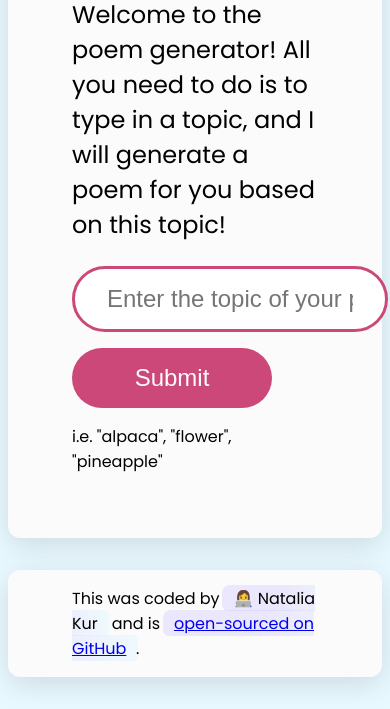
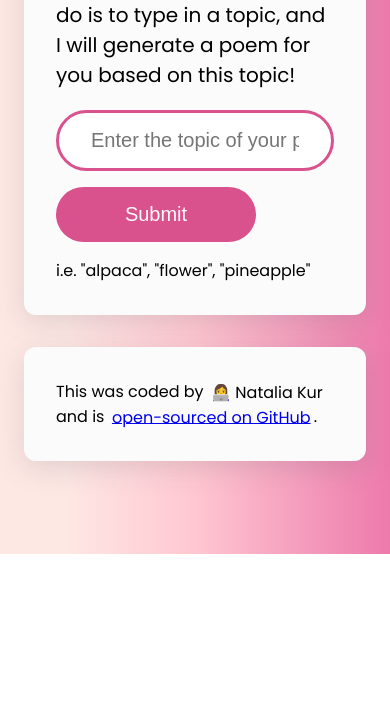
Before and after one commit to Katalia91/poem-generator, a website: page index.html in a window 390 px wide. Shown: the part 290-999 px from the top of the page. After the commit the page ends 844 px from the top, so only its background shows below. Drawn offline with nearby package versions, Linux system fonts and the light colour scheme; a web font is replaced by a local one.

Commit message:
Change color palette and improve responsiveness

```diff
--- a/src/scss/_form.scss
+++ b/src/scss/_form.scss
@@ -1,11 +1,10 @@
 @use "mixins" as *;
 
 form {
-  label,
-  input {
-    font-size: var(--font-size-h4);
+  label {
+    font-size: var(--font-size);
     @include tablet {
-      font-size: var(--font-size-h3);
+      font-size: var(--font-size);
     }
   }
   margin-bottom: 1rem;
@@ -23,10 +22,10 @@ form {
       padding: 1rem 2rem;
       border: 0;
       border-radius: 999px;
-      font-size: var(--font-size-medium);
+      font-size: var(--font-size-h4);
     }
     input:not(.btn) {
-      width: 100%;
+      // width: 100%;
       @include tablet {
         width: 90%;
       }
@@ -38,6 +37,10 @@ form {
       background-color: var(--dark-pink);
       cursor: pointer;
       color: var(--bg-color);
+      transition: all 0.3s ease-in-out;
+      &:hover {
+        background-color: var(--dark-purple-red);
+      }
     }
   }
 }
--- a/src/scss/_typography.scss
+++ b/src/scss/_typography.scss
@@ -1,4 +1,5 @@
 @use "variables" as *;
+@use "mixins" as *;
 
 body {
   font-family: var(--primary-font);
@@ -15,9 +16,15 @@ body {
 
   h1 {
     font-size: var(--font-size-h1);
+    @include mobile {
+      font-size: var(--mobile-font-size-h1);
+    }
   }
 
   p {
     font-size: var(--font-size-medium);
+    @include mobile {
+      font-size: var(--mobile-font-size-medium);
+    }
   }
 }
--- a/src/scss/_variables.scss
+++ b/src/scss/_variables.scss
@@ -11,14 +11,21 @@
 //   --blue: #dde8fa;
 
 :root {
+  // --bg-color: #fbfbfb;
+  // --bg-color-secondary: rgb(232, 249, 255);
+  // --primary-color: rgb(197, 186, 255);
+  // --secondary-color: rgb(196, 217, 255);
+  --text-color: #071952;
+  --dark-purple: var(--pink);
+  --dark-pink: var(--primary-color);
+  --dark-purple-red: var(--secondary-color);
+
+  // New palette
   --bg-color: #fbfbfb;
-  --bg-color-secondary: rgb(232, 249, 255);
-  --primary-color: rgb(197, 186, 255);
-  --secondary-color: rgb(196, 217, 255);
-  --text-color: #071952;
-  --dark-purple: rgb(125, 64, 255); /* Darker purple */
-  --dark-pink: rgb(204, 72, 121); /* Deep pink */
-  --dark-purple-red: rgb(136, 56, 135); /* Dark purple-red */
+  --bg-color-secondary: rgb(247, 214, 208);
+  --primary-color: rgb(218, 82, 141);
+  --secondary-color: rgb(166, 28, 95);
+  --pink: rgb(255, 199, 209);
 
   // Fonts
   --primary-font: "Poppins", sans-serif;
--- a/src/scss/styles.scss
+++ b/src/scss/styles.scss
@@ -1,21 +1,35 @@
 @use "main" as *;
 body {
   margin-top: 100px;
-  background-color: var(--bg-color-secondary);
+  // background-color: var(--bg-color-secondary);
+  background: rgb(254, 232, 228);
+  background: linear-gradient(
+    90deg,
+    rgba(254, 232, 228, 1) 17%,
+    rgba(255, 199, 209, 1) 50%,
+    rgba(237, 122, 172, 1) 100%
+  );
 }
 footer {
   font-size: var(--font-size);
   margin-top: 1rem;
   &.container {
-    padding: 1rem 4rem;
+    @include tablet {
+      padding: 1rem 4rem;
+    }
   }
 }
 .container {
   max-width: 800px;
   position: relative;
   margin: 0 auto;
-  margin-bottom: 32px;
+  margin-bottom: 2rem;
   padding: 4rem;
+  @include mobile {
+    padding: 2rem;
+    margin-left: 1rem;
+    margin-right: 1rem;
+  }
 
   border-radius: 12px;
   background-color: var(--bg-color);
@@ -47,17 +61,19 @@ footer {
 
 .highlight-small {
   margin: 0 -0.1em;
-  padding: 0.1em 0.7em;
+  padding: 0.1em 0.3em;
   border-radius: 0.5em 0.3em 0.3em 0.4em;
   background: transparent;
   background-image: linear-gradient(
     to right,
-    rgb(197, 186, 255, 0.3),
-    rgb(197, 186, 255, 0.3),
-    rgba(232, 249, 255, 0.67)
+    rgb(251, 96, 144, 0.3),
+    rgb(255, 199, 209, 0.3),
+    rgba(145, 207, 230, 0.545)
   );
+  @include mobile {
+    background-image: none;
+  }
 }
-
 
 .poem-content {
   border-radius: 0;
@@ -82,5 +98,4 @@ footer {
   70% {
     opacity: 0.7;
   }
-
 }
```
Also changed, not shown: src/css/styles.css, 1 other file.
